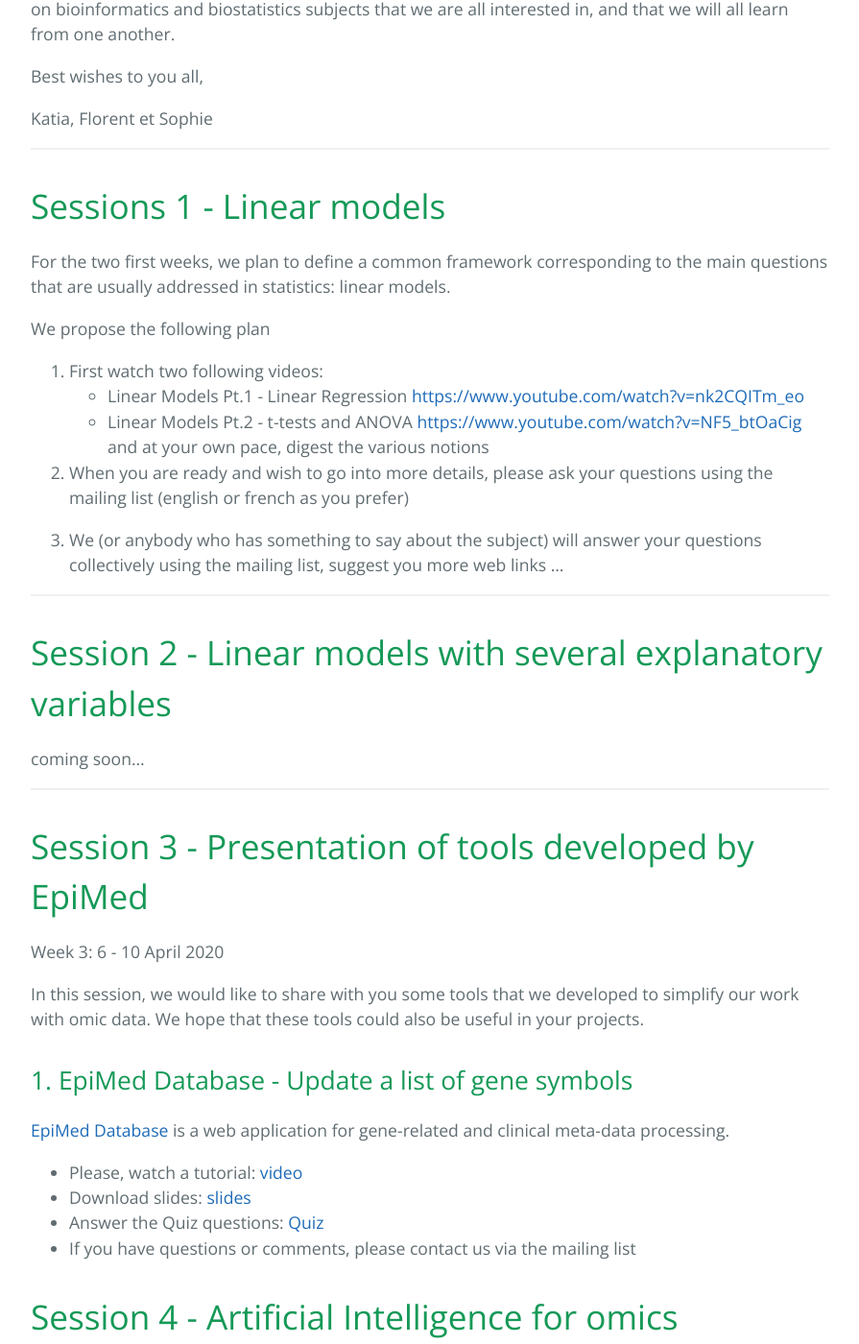
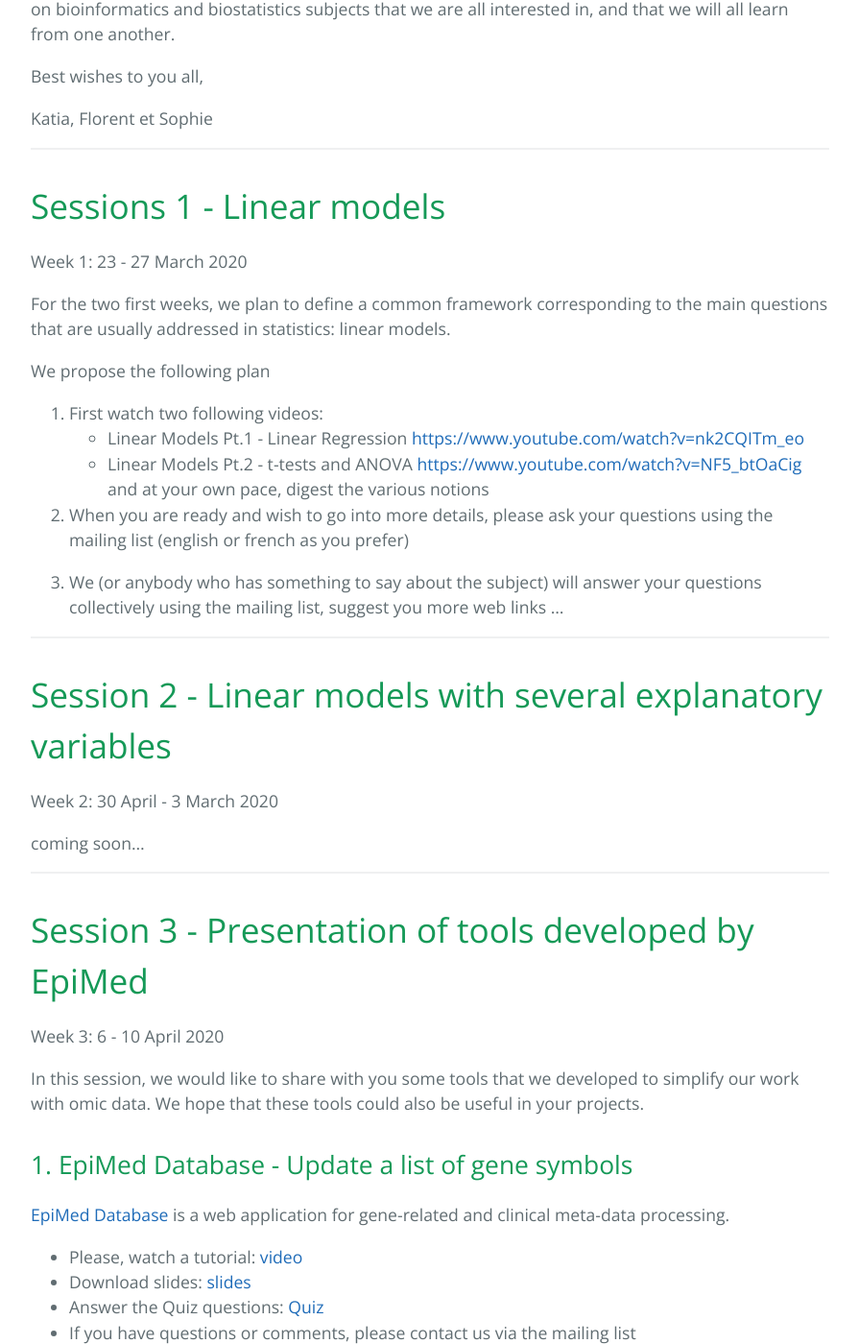
Before and after one commit to epimed/epimed.github.io, a Jekyll site: the page built from index.md, in a window 1280 px wide and 1400 px high, scrolled down 511 px. Shown: the whole window at 96% size, without its empty margins (192-1087 px from the left). Built offline with Jekyll 4.4.1, drawn with Linux system fonts in a browser that asks for light colours; some of the changed text lies outside the part shown.

Commit message:
Add scheduler

```diff
--- a/index.md
+++ b/index.md
@@ -18,6 +18,8 @@ Katia, Florent et Sophie
 
 # Sessions 1 - Linear models
 
+Week 1: 23 - 27 March 2020
+
 For the two first weeks, we plan to define a common framework corresponding to the main questions that are usually addressed in statistics: linear models.
 
 We propose the following plan
@@ -33,6 +35,8 @@ and at your own pace, digest the various notions
 * * *
 
 # Session 2 - Linear models with several explanatory variables
+
+Week 2: 30 April - 3 March 2020
 
 coming soon...
 
@@ -54,6 +58,9 @@ In this session, we would like to share with you some tools that we developed to
 * If you have questions or comments, please contact us via the mailing list
 
 # Session 4 - Artificial Intelligence for omics
+
+Week 3: 13 - 17 April 2020
+
 coming soon...
 
 * * *
```
